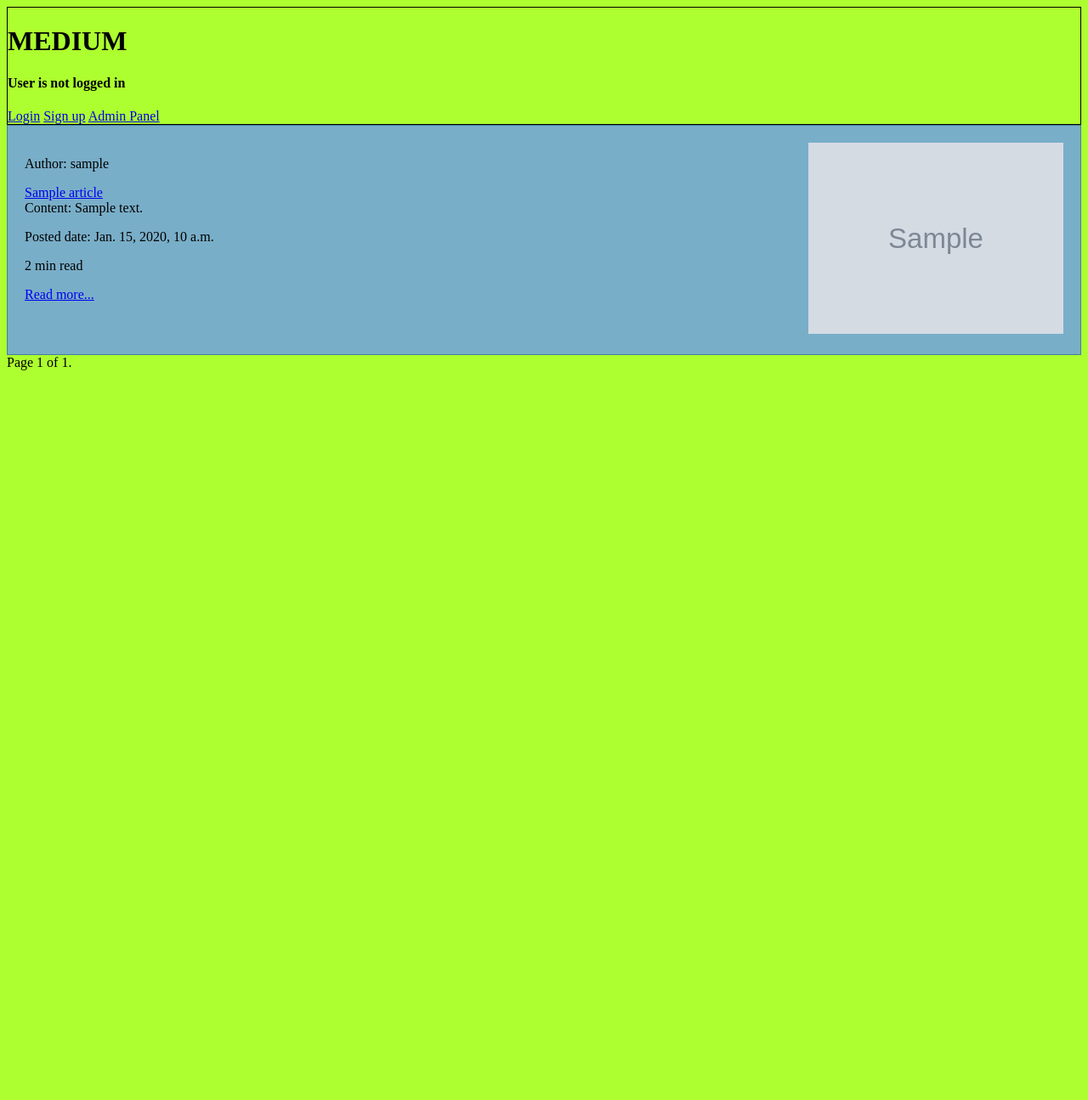
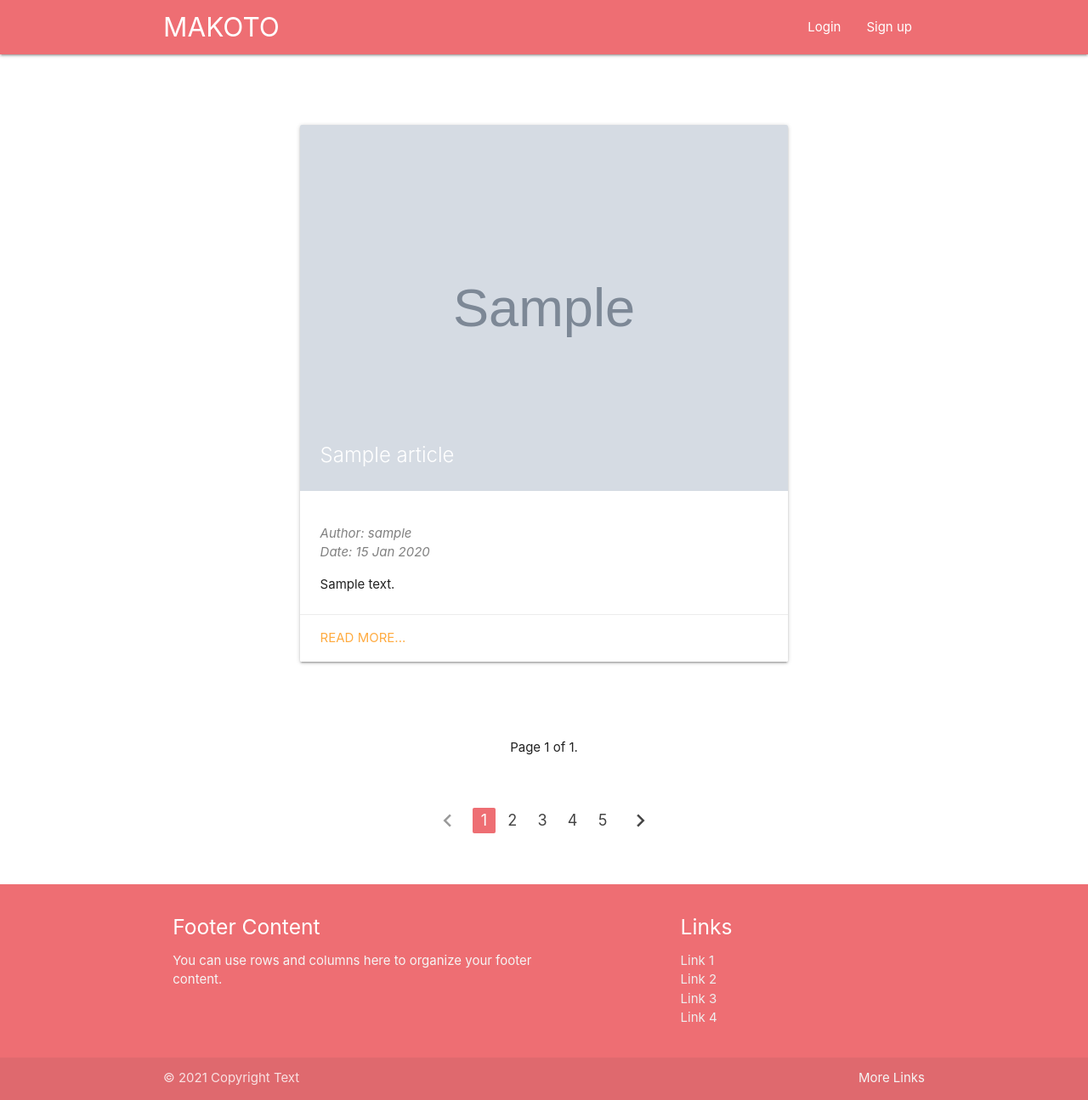
Before and after one commit to Lucx14/makoto-niijima, a Django app: page / in a window 1280 px wide. Shown: the whole page at 85% size. Before the commit the page ends 436 px from the top, so only its background shows below. Run offline with Django 3.2, Linux system fonts and the light colour scheme; tables that the repository leaves empty hold one stand-in row (values such as "Sample post"); grey boxes marked "Sample" are stand-in pictures; parts of the project's set-up code (start-up, migrations or seed data) failed here and were passed over.

Commit message:
Add styling framework Materialize

```diff
--- a/base/models.py
+++ b/base/models.py
@@ -20,6 +20,9 @@ class Article(models.Model):
 
     def likes_count(self):
         return self.likes.count()
+
+    def comments_count(self):
+        return self.comment_set.count()
 
     def liked_by(self, user):
         return self.likes.filter(user=user).exists()
--- a/base/static/base/style.css
+++ b/base/static/base/style.css
@@ -1,29 +1,72 @@
 body {
-    background-color: greenyellow;
-}
+    display: flex;
+    min-height: 100vh;
+    flex-direction: column;
+  }
 
-.article-wrapper {
-    padding: 20px;
-    background-color: #79aec8;
-    border: solid 1px #447e9b;
-    display: flex;
-    flex-direction: row;
-    justify-content: space-between;
-}
+  main {
+    flex: 1 0 auto;
+  }
 
 .comments-wrapper {
-    border: solid 1px black;
-    background-color: beige;
     padding: 10px;
     margin: 15px;
 }
 
 .comment-wrapper {
-    border: 1px solid lightslategray;
-    background-color: lightpink;
     padding: 5px;
+    margin-top: 2rem;
 }
 
-.nav {
-    border: 1px solid black;
+.likes-counter {
+    display: flex;
+    width: 4rem;
+    justify-content: space-around;
+    align-items: center;
+    font-style: italic;
+    color: grey;
 }
+
+.likes-function {
+    display: flex;
+    width: 7rem;
+    justify-content: space-between;
+}
+
+.article-meta-info {
+    color: grey;
+    padding-top: 1rem;
+    padding-bottom: 1rem;
+    font-style: italic;
+}
+
+.toggle-comments-visibility {
+    padding-bottom: 1rem;
+}
+
+.pagination {
+    text-align: center;
+    margin-bottom: 4rem;
+}
+
+.component-container {
+    margin-top: 5rem;
+    margin-bottom: 5rem;
+}
+
+.comment-meta-data {
+    display: flex;
+    align-items: center;
+    justify-content: space-between;
+    padding: 0 1rem;
+}
+
+.comment-top-meta {
+    font-style: italic;
+    color: #607d8b;
+}
+
+.comment-body-content {
+    padding: 1rem;
+    font-size: 1.1rem;
+}
--- a/base/templates/base/articles/index.html
+++ b/base/templates/base/articles/index.html
@@ -1,35 +1,26 @@
 {% extends 'base/main.html' %}
 {% load static %}
 {% block content %}
-    <div class="nav">
-        <h1>MEDIUM</h1>
-        {% if request.user.is_authenticated %}
-            <h4>Logged in user: {{ request.user }}</h4>
-            <a href="{% url 'logout' %}">Logout</a>
-        {% else %}
-            <h4>User is not logged in</h4>
-            <a href="{% url 'login' %}">Login</a>
-            <a href="{% url 'signup' %}">Sign up</a>
-        {% endif %}
-        <a href="{% url 'admin:index' %}">Admin Panel</a>
-        {% if request.user.is_authenticated %}
-            <a href="{% url 'article-new' %}">New Article</a>
-        {% endif %}
+    <div class="component-container">
+        {% for article in articles %}
+            <div class="row">
+                <div class="col s12 m8 offset-m2">
+                    <div class="card">
+                        <div class="card-image">
+                            <img src="{{ article.image.url }}" alt="some image" width="300">
+                            <span class="card-title">{{ article.title }}</span>
                         </div>
-    <div>
-        <div>
-            {% for article in articles %}
-                <div class="article-wrapper">
-                    <div class="article-meta">
+                        <div class="card-content">
+                            <div class="article-meta-info">
                                 <p>Author: {{ article.author }}</p>
-                        <div><a href="{% url 'article' article.id %}">{{ article.title }}</a></div>
-                        <div>Content: {{ article.body }}</div>
-                        <p>Posted date: {{ article.created_at }}</p>
-                        <p>2 min read</p>
-                        <p><a href="{% url 'article' article.id %}">Read more...</a></p>
+                                <p>Date: {{ article.created_at|date:'d M Y' }}</p>
                             </div>
-                    <div class="article-image">
-                        <img src="{{ article.image.url }}" alt="some image" width="300">
+                            <p>{{article.body}}</p>
+                        </div>
+                        <div class="card-action">
+                            <a href="{% url 'article' article.id %}">Read more...</a>
+                        </div>
+                    </div>
                 </div>
             </div>
         {% empty %}
@@ -37,7 +28,6 @@
                 <h3>No Articles in list</h3>
             </div>
         {% endfor %}
-        </div>
     </div>
     <div class="pagination">
         <span class="step-links">
@@ -56,4 +46,13 @@
             {% endif %}
         </span>
     </div>
+    <ul class="pagination">
+        <li class="disabled"><a href="#!"><i class="material-icons">chevron_left</i></a></li>
+        <li class="active"><a href="#!">1</a></li>
+        <li class="waves-effect"><a href="#!">2</a></li>
+        <li class="waves-effect"><a href="#!">3</a></li>
+        <li class="waves-effect"><a href="#!">4</a></li>
+        <li class="waves-effect"><a href="#!">5</a></li>
+        <li class="waves-effect"><a href="#!"><i class="material-icons">chevron_right</i></a></li>
+    </ul>
 {% endblock content %}
--- a/base/templates/base/main.html
+++ b/base/templates/base/main.html
@@ -8,15 +8,62 @@
     <meta http-equiv="X-UA-Compatible" content="ie=edge">
     <link rel="shortcut icon" type="image/png" href="{% static 'base/images/favicon.png' %}"/>
     <link rel="stylesheet" href="https://cdnjs.cloudflare.com/ajax/libs/font-awesome/5.15.3/css/all.min.css">
+    <link href="https://fonts.googleapis.com/icon?family=Material+Icons" rel="stylesheet">
+    <link rel="stylesheet" href="https://cdnjs.cloudflare.com/ajax/libs/materialize/1.0.0/css/materialize.min.css">
     <link rel="stylesheet" href="{% static 'base/style.css' %}" type="text/css"/>
     <title>Makoto Niijima</title>
 </head>
 <body>
+    <header>
+        <nav>
+            <div class="nav-wrapper container">
+                <a href="/" class="brand-logo">MAKOTO</a>
+                <ul id="nav-mobile" class="right hide-on-med-and-down">
+                    {% if request.user.is_authenticated %}
+                        <li><a href="{% url 'article-new' %}">New Article</a></li>
+                        <li><a href="{% url 'logout' %}">Logout</a></li>
+                    {% else %}
+                        <li><a href="{% url 'login' %}">Login</a></li>
+                        <li><a href="{% url 'signup' %}">Sign up</a></li>
+                    {% endif %}
+                    {% if request.user.is_authenticated and request.user.is_superuser %}
+                        <li><a href="{% url 'admin:index' %}">Admin</a></li>
+                    {% endif %}
+                </ul>
+            </div>
+        </nav>
+    </header>
+    <main>
         <div class="container">
             {% block content %}
-
             {% endblock content %}
         </div>
+    </main>
+    <footer class="page-footer">
+        <div class="container">
+            <div class="row">
+                <div class="col l6 s12">
+                    <h5 class="white-text">Footer Content</h5>
+                    <p class="grey-text text-lighten-4">You can use rows and columns here to organize your footer content.</p>
+                </div>
+                <div class="col l4 offset-l2 s12">
+                    <h5 class="white-text">Links</h5>
+                    <ul>
+                    <li><a class="grey-text text-lighten-3" href="#!">Link 1</a></li>
+                    <li><a class="grey-text text-lighten-3" href="#!">Link 2</a></li>
+                    <li><a class="grey-text text-lighten-3" href="#!">Link 3</a></li>
+                    <li><a class="grey-text text-lighten-3" href="#!">Link 4</a></li>
+                    </ul>
+                </div>
+            </div>
+        </div>
+        <div class="footer-copyright">
+            <div class="container">
+            © 2021 Copyright Text
+            <a class="grey-text text-lighten-4 right" href="#!">More Links</a>
+            </div>
+        </div>
+    </footer>
     <script src="https://code.jquery.com/jquery-3.6.0.js" integrity="sha256-H+K7U5CnXl1h5ywQfKtSj8PCmoN9aaq30gDh27Xc0jk="
             crossorigin="anonymous"></script>
     <script src="{% static 'base/js/base.js' %}"></script>
--- a/base/views.py
+++ b/base/views.py
@@ -9,8 +9,10 @@ from django.contrib.auth.decorators import login_required
 from .models import Article, Comment, Like
 from .forms import UserSignUpForm
 
-# Todo: 2) Add some testing
 # Todo: 3) Styling - use a framework
+# Fix pagination
+# fix javascript for the likes
+# write footer
 # Todo: 4) Image handling in prod on heroku??
 
 
```
Also changed, not shown: base/templates/base/articles/confirm-delete.html (+13 -7 lines), base/templates/base/articles/edit.html (+11 -9 lines), base/templates/base/articles/new.html (+12 -9 lines), base/templates/base/articles/show.html (+31 -16 lines), base/templates/base/comments/new.html (+12 -9 lines), base/templates/base/sessions/new.html (+11 -10 lines), base/templates/base/users/new.html (+11 -9 lines). Lines whose indentation alone changed are shown as unchanged.
